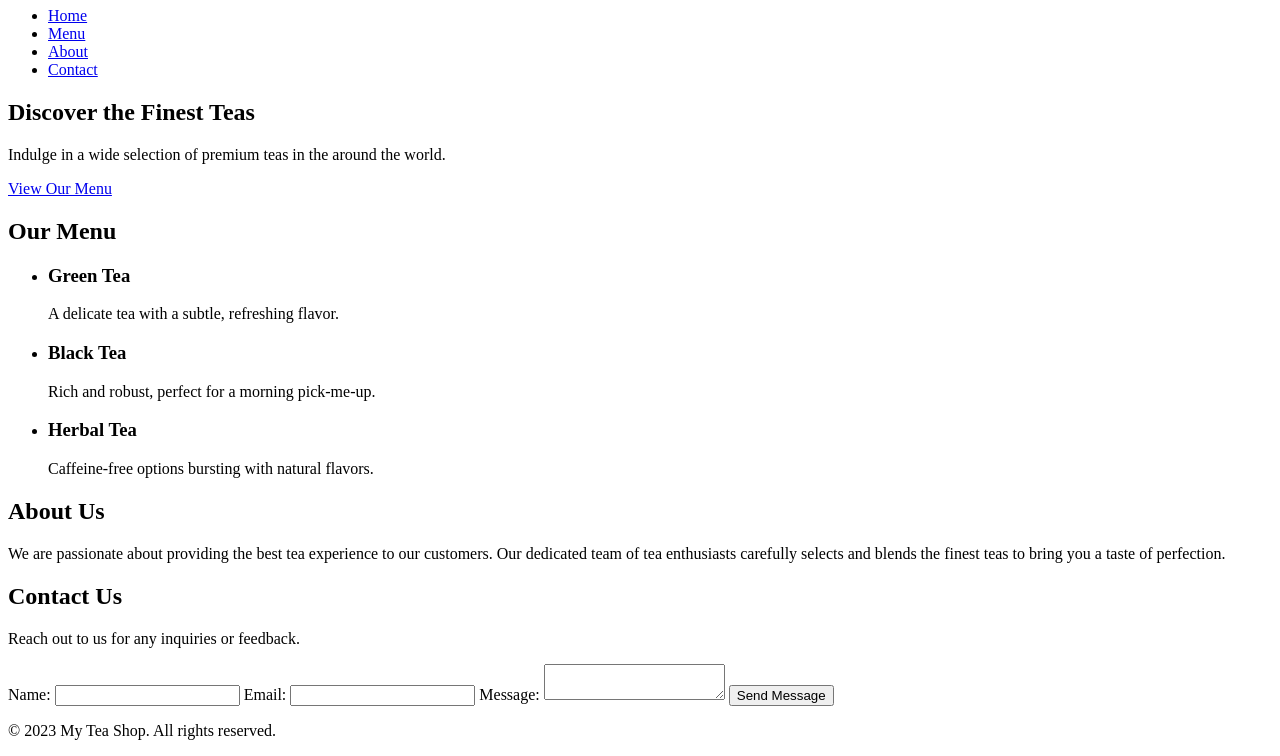
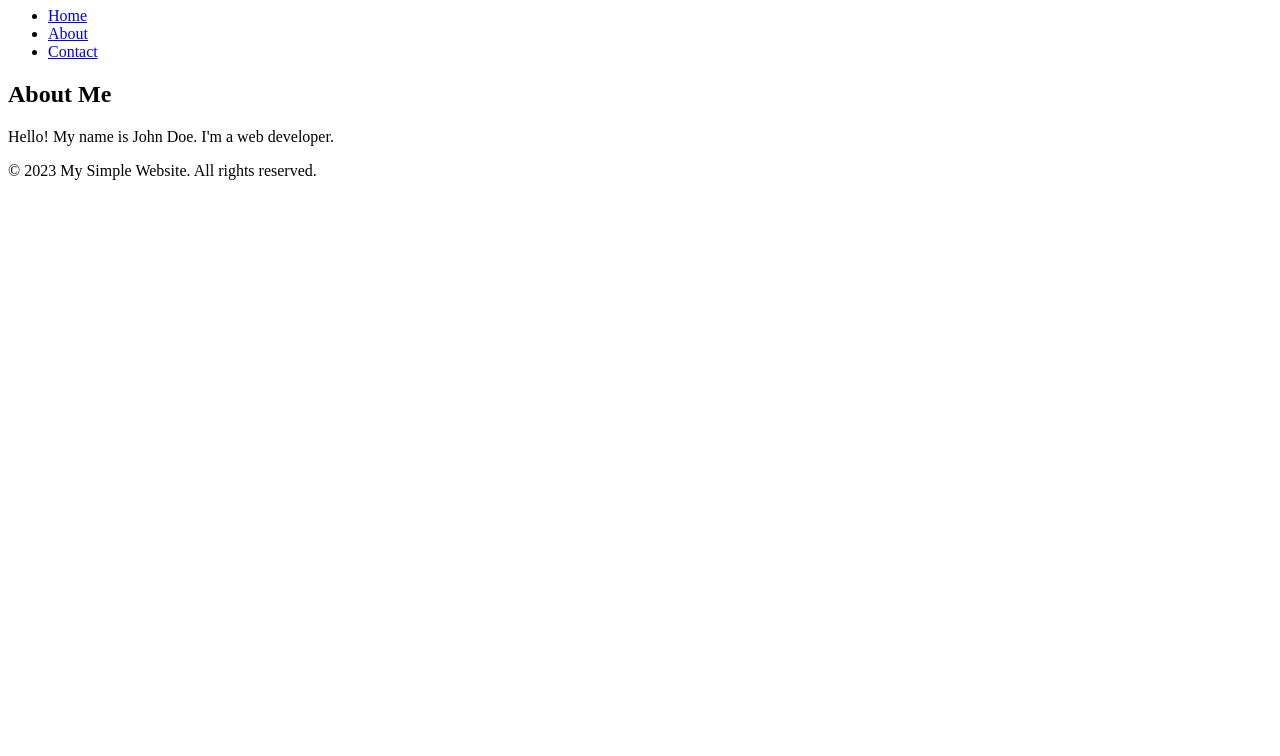
Before and after one commit to tasf9799/cicd-project, a plain HTML site: page index.html in a window 1280 px wide. Shown: the part 73-829 px from the top of the page. After the commit the page ends 800 px from the top, so only its background shows below. Drawn offline with Linux system fonts and the light colour scheme.

Commit message:
Update index.html

```diff
--- a/index.html
+++ b/index.html
@@ -1,71 +1,28 @@
 <!DOCTYPE html>
 <html>
 <head>
-    <meta charset="UTF-8">
-    <title>My Tea Shop</title>
-    <link rel="stylesheet" href="styles.css">
+    <title>My Website</title>
 </head>
 <body>
     <header>
-        <h1>Welcome to My Tea Shop</h1>
-        <nav>
-            <ul>
-                <li><a href="#home">Home</a></li>
-                <li><a href="#menu">Menu</a></li>
-                <li><a href="#about">About</a></li>
-                <li><a href="#contact">Contact</a></li>
-            </ul>
-        </nav>
+        <h1>Welcome to My Website</h1>
     </header>
 
-    <section id="home">
-        <h2>Discover the Finest Teas</h2>
-        <p>Indulge in a wide selection of premium teas in the around the world.</p>
-        <a href="#menu" class="btn">View Our Menu</a>
-    </section>
+    <nav>
+        <ul>
+            <li><a href="#">Home</a></li>
+            <li><a href="#">About</a></li>
+            <li><a href="#">Contact</a></li>
+        </ul>
+    </nav>
 
-    <section id="menu">
-        <h2>Our Menu</h2>
-        <ul>
-            <li>
-                <h3>Green Tea</h3>
-                <p>A delicate tea with a subtle, refreshing flavor.</p>
-            </li>
-            <li>
-                <h3>Black Tea</h3>
-                <p>Rich and robust, perfect for a morning pick-me-up.</p>
-            </li>
-            <li>
-                <h3>Herbal Tea</h3>
-                <p>Caffeine-free options bursting with natural flavors.</p>
-            </li>
-        </ul>
-    </section>
-
-    <section id="about">
-        <h2>About Us</h2>
-        <p>We are passionate about providing the best tea experience to our customers. Our dedicated team of tea enthusiasts carefully selects and blends the finest teas to bring you a taste of perfection.</p>
-    </section>
-
-    <section id="contact">
-        <h2>Contact Us</h2>
-        <p>Reach out to us for any inquiries or feedback.</p>
-        <form>
-            <label for="name">Name:</label>
-            <input type="text" id="name" name="name" required>
-
-            <label for="email">Email:</label>
-            <input type="email" id="email" name="email" required>
-
-            <label for="message">Message:</label>
-            <textarea id="message" name="message" required></textarea>
-
-            <input type="submit" value="Send Message" class="btn">
-        </form>
-    </section>
+    <main>
+        <h2>About Me</h2>
+        <p>Hello! My name is John Doe. I'm a web developer.</p>
+    </main>
 
     <footer>
-        <p>&copy; 2023 My Tea Shop. All rights reserved.</p>
+        <p>&copy; 2023 My Simple Website. All rights reserved.</p>
     </footer>
 </body>
 </html>
```
